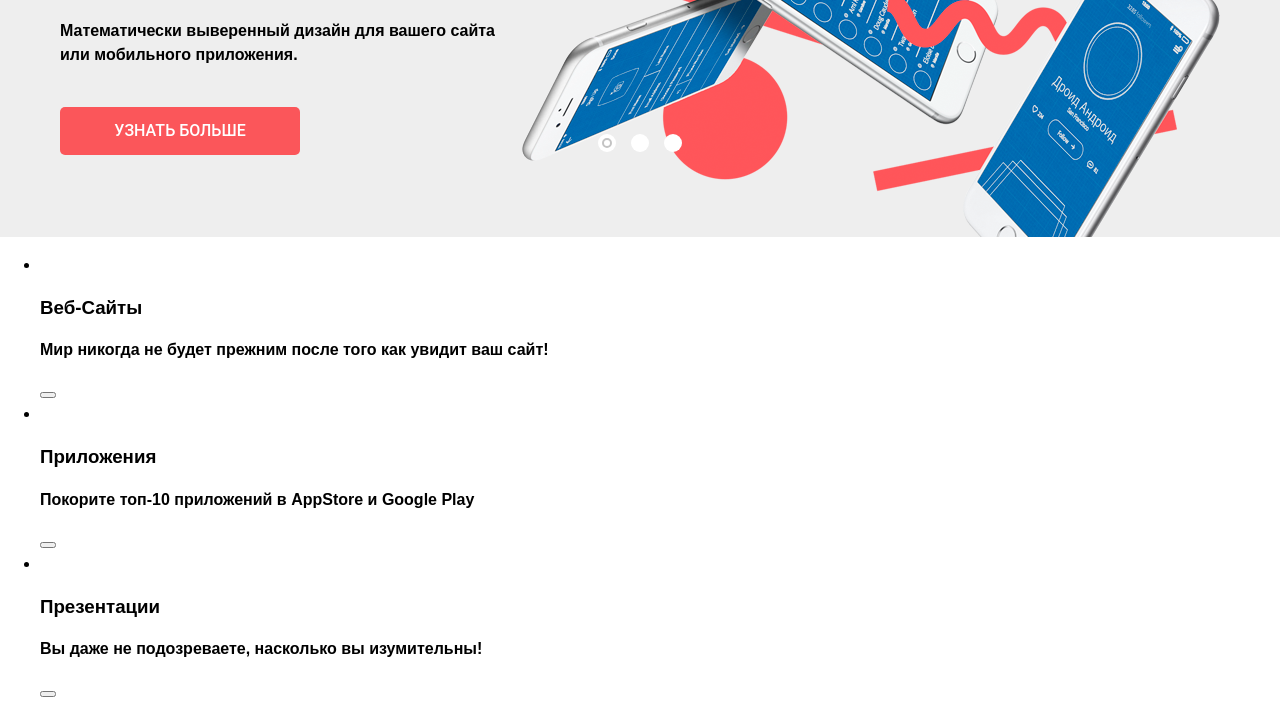
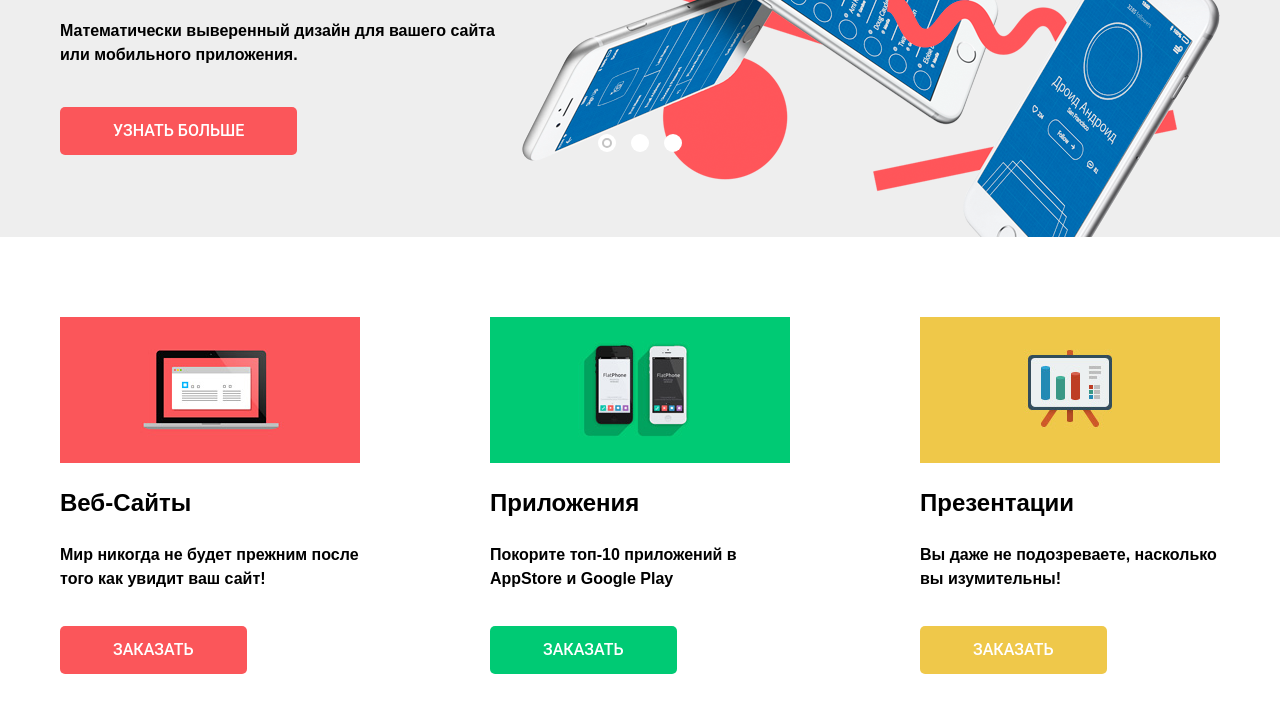
Before and after one commit to Pavelgq/Nerds, a plain HTML site: page index.html in a window 1280 px wide. Shown: the part 321-1039 px from the top of the page. Drawn offline with Linux system fonts and the light colour scheme.

Commit message:
Стилизовал блок - фичи

```diff
--- a/index.html
+++ b/index.html
@@ -69,7 +69,7 @@
     </div>
   </header>
 
-  <div class="page-container--white">
+  <div class="page-container">
     <main class="page-main">
       <h1 class="visually-hidden">
         Дизайн студия Nerds
@@ -78,26 +78,27 @@
         <h2 class="visually-hidden">То, что мы можем</h2>
         <ul class="features__list">
           <li class="features__item">
-            <img src="" alt="" class="features__image">
+            <img src="img/illustration-1.jpg" width="300" height="146" alt="Веб-Сайты" class="features__image">
             <h3 class="features__title">Веб-Сайты</h3>
             <p class="features__text">Мир никогда не будет прежним после того как увидит ваш сайт!</p>
-            <button class="features__button"></button>
+            <button class="features__button button">Заказать</button>
           </li>
           <li class="features__item">
-            <img src="" alt="" class="features__image">
+            <img src="img/illustration-2.jpg" width="300" height="146" alt="Мобильные приложения" class="features__image">
             <h3 class="features__title">Приложения</h3>
             <p class="features__text">Покорите топ-10 приложений в AppStore и Google Play</p>
-            <button class="features__button"></button>
+            <button class="features__button button button--green">Заказать</button>
           </li>
           <li class="features__item">
-            <img src="" alt="" class="features__image">
+            <img src="img/illustration-3.jpg" width="300" height="146" alt="Презентации" class="features__image">
             <h3 class="features__title">Презентации</h3>
             <p class="features__text">Вы даже не подозреваете,
               насколько вы изумительны!</p>
-            <button class="features__button"></button>
+            <button class="features__button button button--yellow">Заказать</button>
           </li>
         </ul>
       </section>
+
       <div class="index-colums">
         <section class="about">
           <h2 class="about__title">Мы — маленькая, но гордая
--- a/src/style.css
+++ b/src/style.css
@@ -157,7 +157,7 @@ input[type="radio"].visually-hidden {
 .slider__info {
   display: flex;
   flex-direction: column;
-
+  align-items:flex-start;
 }
 
 .slider__info-title {
@@ -176,14 +176,14 @@ input[type="radio"].visually-hidden {
 
 .button {
   display: inline-block;
+  text-transform: uppercase;
 
-  width: 134px;
-  text-transform: uppercase;
-  text-align: center;
   padding: 15px 53px;
   color: #ffffff;
   background-color: #fb565a;
   border-radius: 5px;
+
+  border:none;
 
   font: inherit;
   font-family: 'Roboto Medium', Arial, sans-serif;
@@ -194,6 +194,7 @@ input[type="radio"].visually-hidden {
   display: flex;
   flex-direction: column;
   align-items:center;
+
 
 }
 
@@ -210,6 +211,7 @@ input[type="radio"].visually-hidden {
   padding: 0;
 }
 .slider-points__item{
+  cursor: pointer;
   position: relative;
   width: 18px;
   height: 18px;
@@ -234,3 +236,53 @@ input[type="radio"].visually-hidden {
   border: 2px solid #c3c3c3;
   background-color: #00000000;
 }
+
+.page-main {
+
+}
+
+.features {
+  margin-top: 80px;
+
+  border-bottom: 2px solid #eeeeee;
+}
+
+.features__list {
+  padding: 0;
+  margin: 0;
+
+  display: flex;
+  justify-content: space-between;
+
+
+  list-style: none;
+
+}
+
+.features__item {
+  display: flex;
+  flex-direction: column;
+  align-items:flex-start;
+  width: 300px;
+}
+.features__title{
+  font-family: 'Roboto Bolt', Arial, sans-serif;
+  font-size: 24px;
+  line-height: 30px;
+
+
+  margin: 25px 0;
+}
+.features__text {
+  margin: 0;
+  margin-bottom: 35px;
+}
+.features__button {
+  margin-bottom: 80px;
+}
+.button--green{
+  background-color: #00ca74;
+}
+.button--yellow{
+  background-color: #efc84a;
+}
```
Also changed, not shown: img/illustration-1.jpg (added), img/illustration-2.jpg (added), img/illustration-3.jpg (added).
